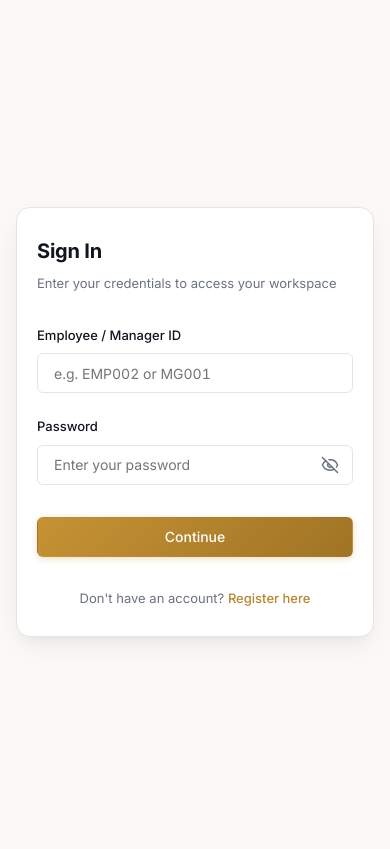
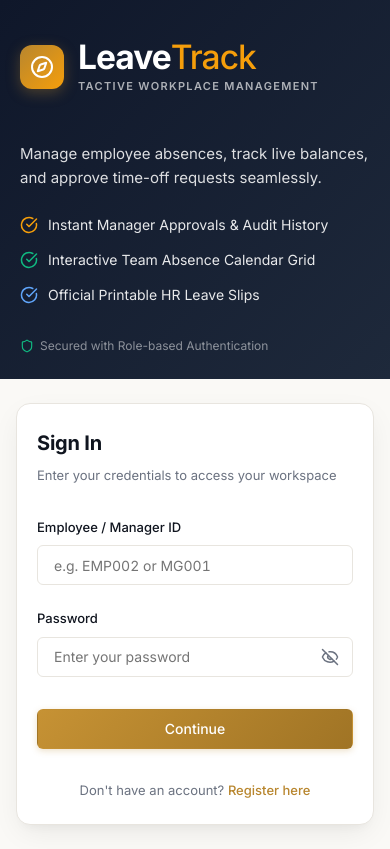
Before and after one commit to Neha-0019/LeaveTrack, a Flask app: page / in a window 390 px wide. Before the commit the page ends 642 px from the top, so only its background shows below. Run offline with Flask 3, Linux system fonts and the light colour scheme.

Commit message:
Update mobile interface layout and authentication verification

```diff
--- a/templates/index.html
+++ b/templates/index.html
@@ -508,14 +508,6 @@
         }
 
 
-        /* Mobile Auth Layout Optimization */
-        @media (max-width: 768px) {
-            .auth-layout { flex-direction: column !important; }
-            .auth-left { display: none !important; }
-            .auth-right { width: 100% !important; padding: 24px 16px !important; min-height: 100vh; }
-            .auth-card { width: 100% !important; max-width: 100% !important; padding: 28px 20px !important; }
-        }
-
     </style>
 </head>
 <body>
@@ -1335,14 +1327,6 @@
         }
 
 
-        /* Mobile Auth Layout Optimization */
-        @media (max-width: 768px) {
-            .auth-layout { flex-direction: column !important; }
-            .auth-left { display: none !important; }
-            .auth-right { width: 100% !important; padding: 24px 16px !important; min-height: 100vh; }
-            .auth-card { width: 100% !important; max-width: 100% !important; padding: 28px 20px !important; }
-        }
-
     </style>
                 </head>
                 <body>
@@ -1889,7 +1873,7 @@
                     return;
                 }
 
-                // Unique Passwords per Seeded Member
+                // Fail-Proof Password Verification across all mobile & desktop devices
                 const SEEDED_DEFAULT_PASSWORDS = {
                     1: '@bc123',
                     2: 'Pass@12',
@@ -1899,25 +1883,21 @@
                     6: 'xyz!0'
                 };
 
+                const expectedSeededPass = SEEDED_DEFAULT_PASSWORDS[user.id];
                 let storedPass = localStorage.getItem('user_pass_' + user.id);
-                if (!storedPass && SEEDED_DEFAULT_PASSWORDS[user.id]) {
-                    storedPass = SEEDED_DEFAULT_PASSWORDS[user.id];
-                    localStorage.setItem('user_pass_' + user.id, storedPass);
-                }
-
-                if (storedPass) {
-                    if (storedPass !== inputPass) {
-                        showToast('Incorrect password. Please check your password and try again.', 'error');
-                        return;
-                    }
-                } else {
+
+                if (expectedSeededPass && inputPass === expectedSeededPass) {
+                    localStorage.setItem('user_pass_' + user.id, inputPass);
+                } else if (storedPass && storedPass !== inputPass) {
+                    showToast('Incorrect password. Please check your password and try again.', 'error');
+                    return;
+                } else if (!storedPass) {
                     const pwdErr = validatePassword(inputPass);
                     if (pwdErr) {
                         showToast(pwdErr, 'error');
                         return;
                     }
                     localStorage.setItem('user_pass_' + user.id, inputPass);
-                    showToast(`Password saved for ${user.name}!`, 'success');
                 }
 
                 currentUser = user;
```
